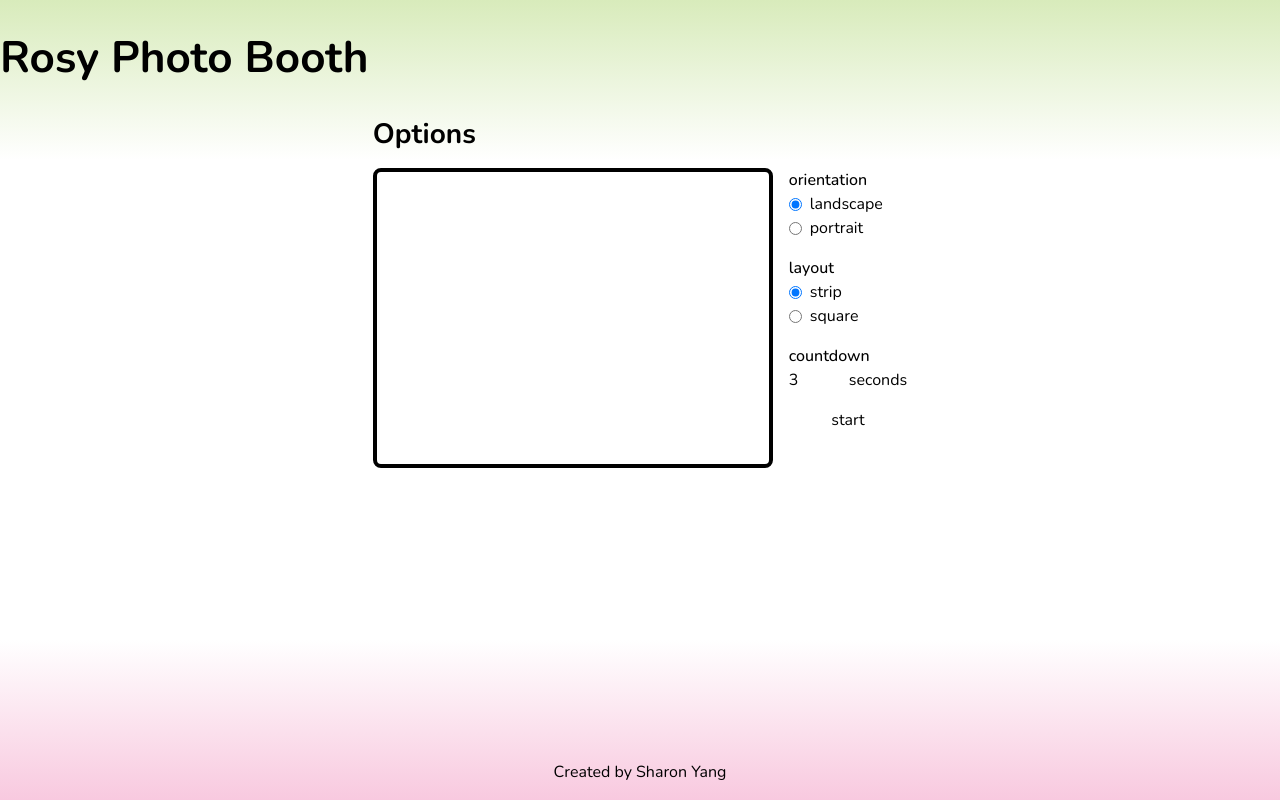
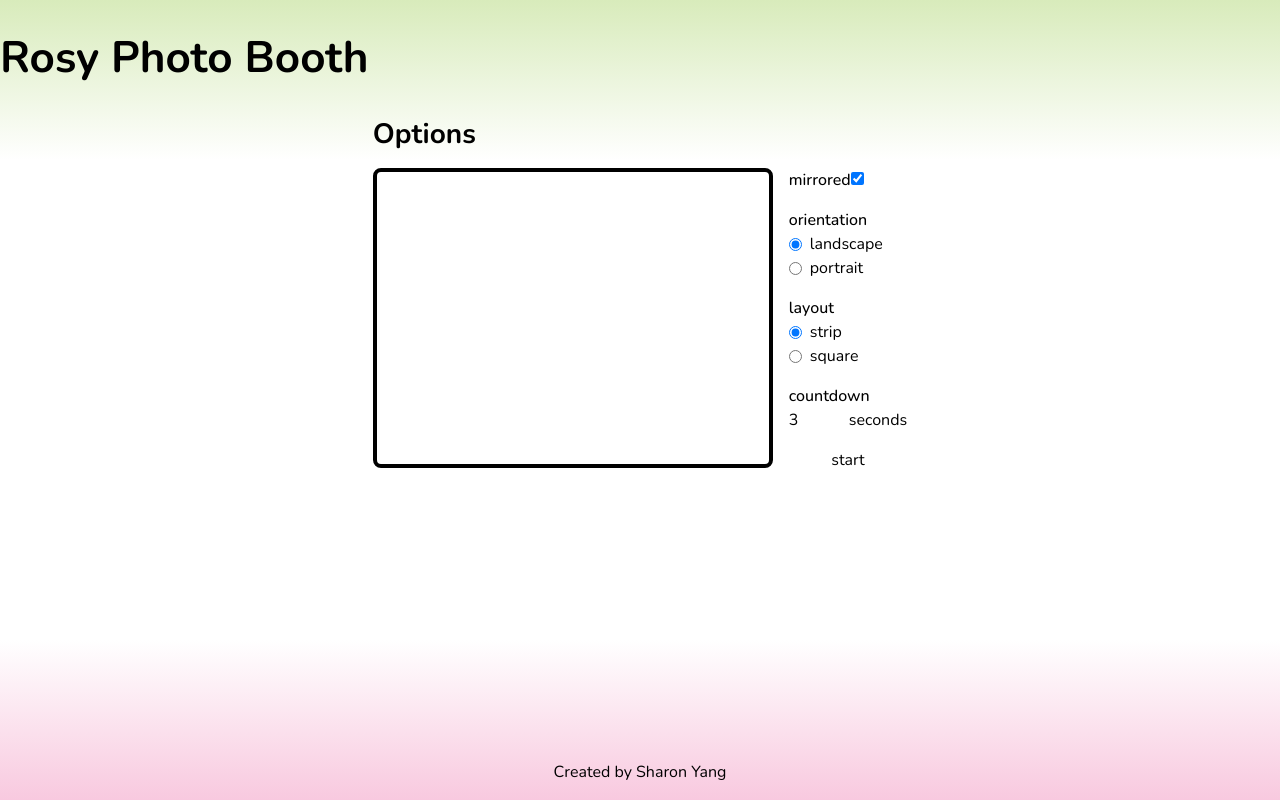
Before and after one commit to sharonyang16/rosy-photo-booth, a Next.js app: page / in a window 1280 px wide. Built offline with nearby package versions, Linux system fonts and the light colour scheme; no server answers.

Commit message:
Add mirrored option

```diff
--- a/src/app/page.tsx
+++ b/src/app/page.tsx
@@ -10,6 +10,8 @@ const Photobooth = () => {
     webcamRef,
     photoboothState,
     setPhotoboothState,
+    mirrored,
+    handleMirroredChange,
     orientation,
     handleOrientationChange,
     pictureSize,
@@ -29,6 +31,8 @@ const Photobooth = () => {
         <OptionsPage
           webcamRef={webcamRef}
           orientation={orientation}
+          mirrored={mirrored}
+          handleMirroredChange={handleMirroredChange}
           handleOrientationChange={handleOrientationChange}
           layout={layout}
           handleLayoutChange={handleLayoutChange}
@@ -42,6 +46,7 @@ const Photobooth = () => {
         <CapturePage
           webcamRef={webcamRef}
           orientation={orientation}
+          mirrored={mirrored}
           currentCountdown={currentCountdown}
           pictures={pictures}
         />
--- a/src/components/pages/CapturePage/CapturePage.tsx
+++ b/src/components/pages/CapturePage/CapturePage.tsx
@@ -5,6 +5,7 @@ import PageLayout from "@/components/Layout/PageLayout";
 import Camera from "@/components/Camera/Camera";
 type CapturePageProps = {
   webcamRef: React.RefObject<Webcam>;
+  mirrored: boolean;
   orientation: string;
   currentCountdown: number;
   pictures: string[];
@@ -12,6 +13,7 @@ type CapturePageProps = {
 
 const CapturePage = ({
   webcamRef,
+  mirrored,
   orientation,
   currentCountdown,
   pictures,
@@ -24,7 +26,7 @@ const CapturePage = ({
         <Camera
           ref={webcamRef}
           size={size}
-          mirrored
+          mirrored={mirrored}
           orientation={orientation}
         />
         <div>
--- a/src/components/pages/OptionsPage/OptionsForm/OptionsForm.tsx
+++ b/src/components/pages/OptionsPage/OptionsForm/OptionsForm.tsx
@@ -4,6 +4,8 @@ import RadioButton from "@/components/base/RadioButton";
 import Typography from "@/components/base/Typography";
 
 const OptionsForm = ({
+  mirrored,
+  handleMirroredChange,
   orientation,
   handleOrientationChange,
   layout,
@@ -14,6 +16,16 @@ const OptionsForm = ({
 }: PhotoboothFormProps) => {
   return (
     <form className="flex flex-col gap-4">
+      <fieldset>
+        <Typography variant="label" as="label">
+          mirrored
+        </Typography>
+        <input
+          type="checkbox"
+          checked={mirrored}
+          onChange={handleMirroredChange}
+        />
+      </fieldset>
       <fieldset>
         <Typography variant="label" as="label">
           orientation
--- a/src/components/pages/OptionsPage/OptionsPage.tsx
+++ b/src/components/pages/OptionsPage/OptionsPage.tsx
@@ -7,6 +7,8 @@ import { orientationToClass } from "@/types/constants";
 
 const OptionsPage = ({
   webcamRef,
+  mirrored,
+  handleMirroredChange,
   orientation,
   handleOrientationChange,
   layout,
@@ -24,10 +26,12 @@ const OptionsPage = ({
         <Camera
           ref={webcamRef}
           size={size}
-          mirrored
+          mirrored={mirrored}
           orientation={orientation}
         />
         <OptionsForm
+          mirrored={mirrored}
+          handleMirroredChange={handleMirroredChange}
           orientation={orientation}
           handleOrientationChange={handleOrientationChange}
           layout={layout}
--- a/src/hooks/usePhotobooth.ts
+++ b/src/hooks/usePhotobooth.ts
@@ -12,6 +12,7 @@ export const usePhotobooth = () => {
   const webcamRef = React.useRef<Webcam>({} as Webcam);
   const [photoboothState, setPhotoboothState] =
     useState<PhotoboothState>("OPTIONS");
+  const [mirrored, setMirrored] = useState<boolean>(true);
   const [orientation, setOrientation] = useState<string>("landscape");
   const [pictureSize, setPictureSize] = useState<{
     height: number;
@@ -68,6 +69,10 @@ export const usePhotobooth = () => {
     });
   }, [orientation]);
 
+  const handleMirroredChange = (e: React.ChangeEvent<HTMLInputElement>) => {
+    setMirrored(e.target.checked);
+  };
+
   const handleOrientationChange = (e: React.ChangeEvent<HTMLInputElement>) => {
     setOrientation(e.target.value);
   };
@@ -103,6 +108,8 @@ export const usePhotobooth = () => {
     webcamRef,
     photoboothState,
     setPhotoboothState,
+    mirrored,
+    handleMirroredChange,
     orientation,
     handleOrientationChange,
     pictureSize,
--- a/src/types/photobooth.d.ts
+++ b/src/types/photobooth.d.ts
@@ -3,6 +3,8 @@ export type PhotoboothState = "OPTIONS" | "CAPTURE" | "SELECT" | "CUSTOMIZE";
 export type Layout = "SQUARE" | "STRIP";
 
 export type PhotoboothFormProps = {
+  mirrored: boolean;
+  handleMirroredChange: (e: React.ChangeEvent<HTMLInputElement>) => void;
   orientation: string;
   handleOrientationChange: (e: React.ChangeEvent<HTMLInputElement>) => void;
   layout: Layout;
```
